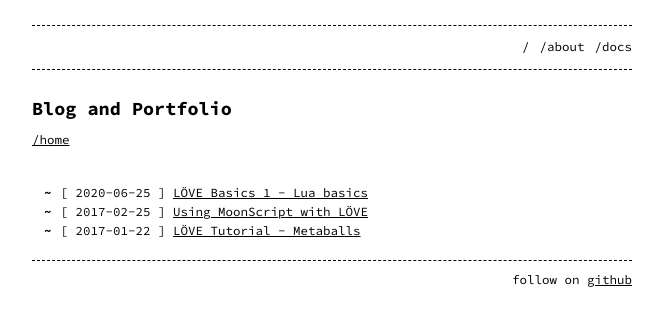
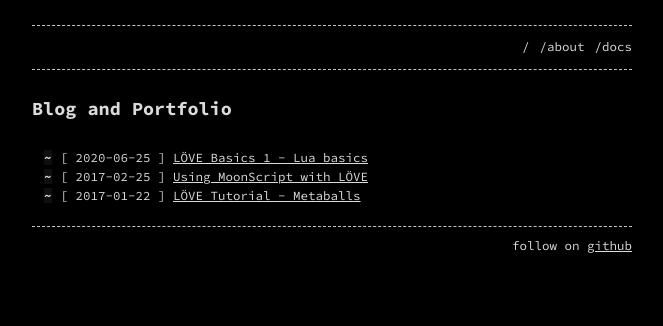
Before and after one commit to canoi12/canoi12.github.io, a Jekyll site: the page built from index.md, in a window 1280 px wide. Shown: the top 326 px of the page, without its empty margins (308-971 px from the left). Built offline with Jekyll 4.4.1, drawn with Linux system fonts in a browser that asks for light colours.

```diff
--- a/_config.yml
+++ b/_config.yml
@@ -12,8 +12,8 @@ author:
  username: canoi12
 footer: 'follow on <a href="https://github.com/canoi12/">github</a>'
 
-#style: light # dark (default) or light
-listen_for_clients_preferred_style: true # true or false (default)
+style: dark # dark (default) or light
+# listen_for_clients_preferred_style: true # true or false (default)
 
 plugins:
   - jekyll-seo-tag
--- a/_sass/_light.scss
+++ b/_sass/_light.scss
@@ -9,6 +9,7 @@
   --selection-background: rgba(0, 0, 0, 0.99);
   --selection-text: #FFF;
   --background-color: #FFF;
+  --prebg-color: #0f0f0f;
   --text-color: var(--base-color);
   --placeholder-color: var(--base-color);
   --link-color: var(--base-color);
--- a/index.md
+++ b/index.md
@@ -5,5 +5,3 @@ permalink: /
 ---
 
 # Blog and Portfolio
-
-[/home](/home)
```
